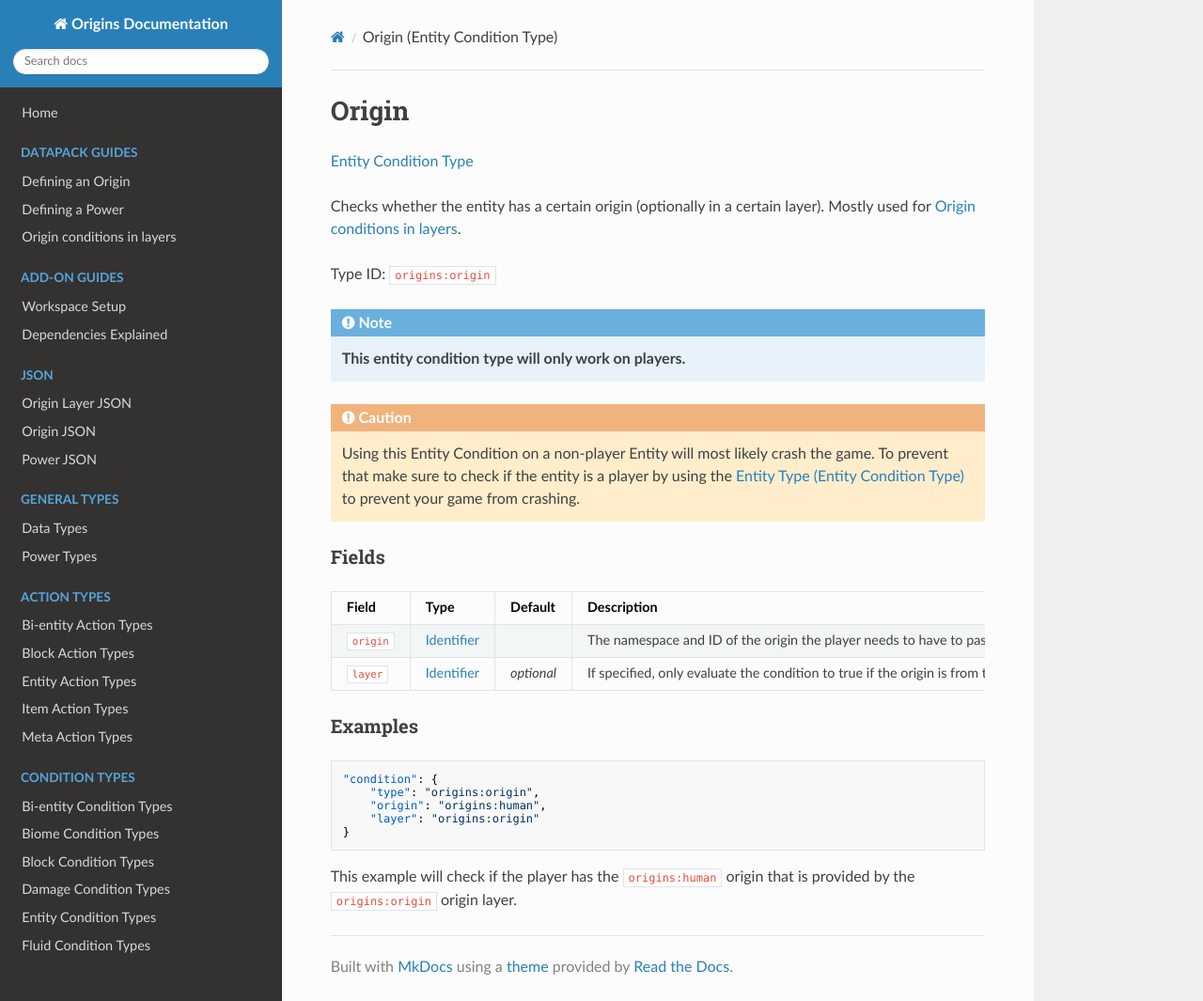
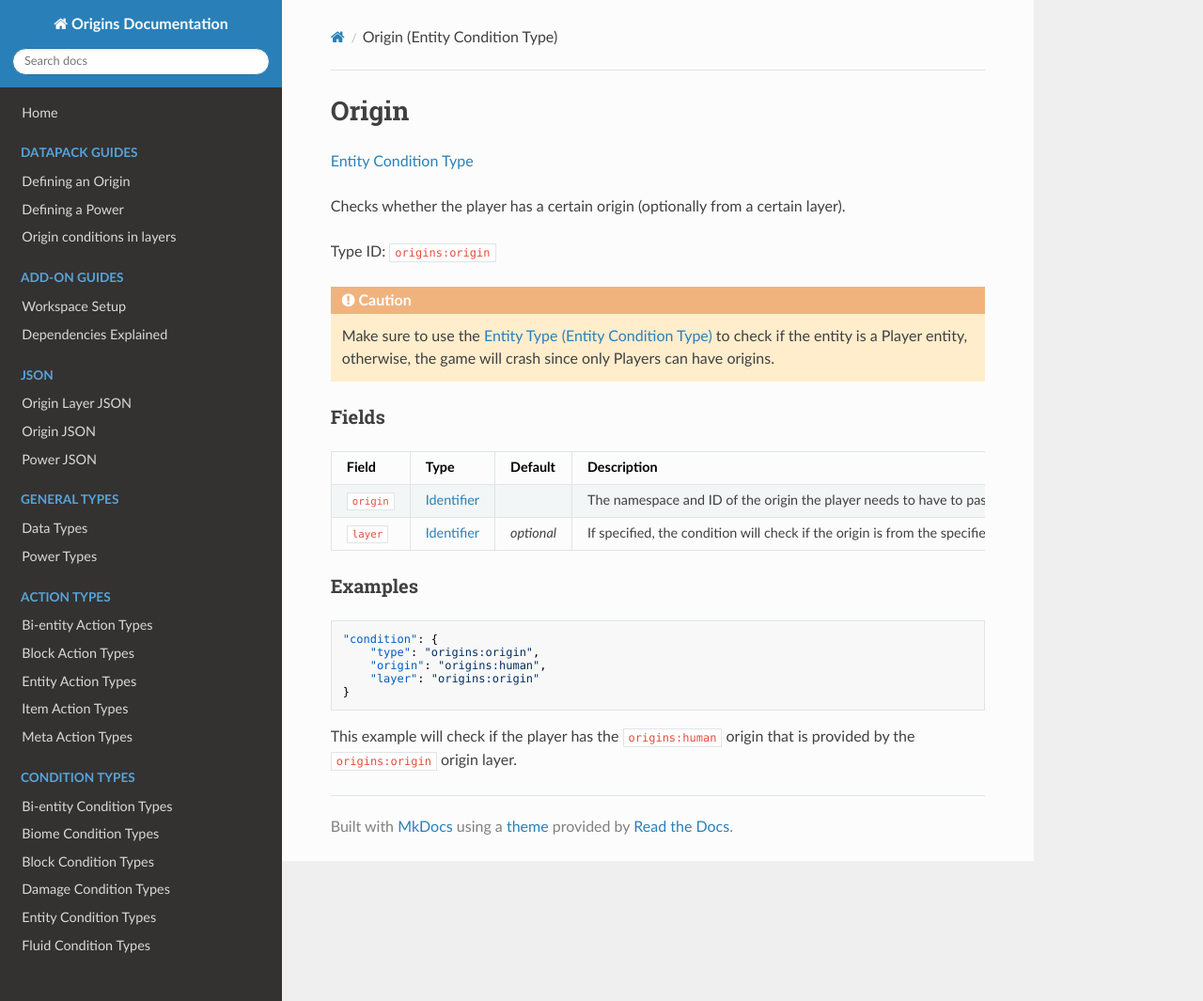
Before and after one commit to apace100/origins-docs, an MkDocs documentation site: the page built from docs/types/entity_condition_types/origin.md, in a window 1280 px wide and 1065 px high. Shown: the whole window at 94% size. Built offline with MkDocs 1.6.1, drawn with Linux system fonts in a browser that asks for light colours; nearby versions of some CDN libraries.

Commit message:
Updated `origin.md` (Entity Condition Types) * Changed the admonition note * Changed the description for the `layer` field in the field table

```diff
--- a/docs/types/entity_condition_types/origin.md
+++ b/docs/types/entity_condition_types/origin.md
@@ -7,17 +7,14 @@ date: 2021-04-04
 
 [Entity Condition Type](../entity_condition_types.md)
 
-Checks whether the entity has a certain origin (optionally in a certain layer). Mostly used for [Origin conditions in layers](../../guides/data/origin_conditions_in_layers.md).
+Checks whether the player has a certain origin (optionally from a certain layer).
 
 Type ID: `origins:origin`
 
-!!! note
-
-    **This entity condition type will only work on players.**
 
 !!! caution
 
-    Using this Entity Condition on a non-player Entity will most likely crash the game. To prevent that make sure to check if the entity is a player by using the [Entity Type (Entity Condition Type)](entity_type.md) to prevent your game from crashing.
+    Make sure to use the [Entity Type (Entity Condition Type)](entity_type.md) to check if the entity is a Player entity, otherwise, the game will crash since only Players can have origins.
 
 
 ### Fields
@@ -25,7 +22,7 @@ Type ID: `origins:origin`
 Field  | Type | Default | Description
 -------|------|---------|-------------
 `origin` | [Identifier](../data_types/identifier.md) | | The namespace and ID of the origin the player needs to have to pass the check.
-`layer` | [Identifier](../data_types/identifier.md) | _optional_ |  If specified, only evaluate the condition to true if the origin is from the specified origin layer.
+`layer` | [Identifier](../data_types/identifier.md) | _optional_ |  If specified, the condition will check if the origin is from the specified origin layer.
 
 
 ### Examples
```
